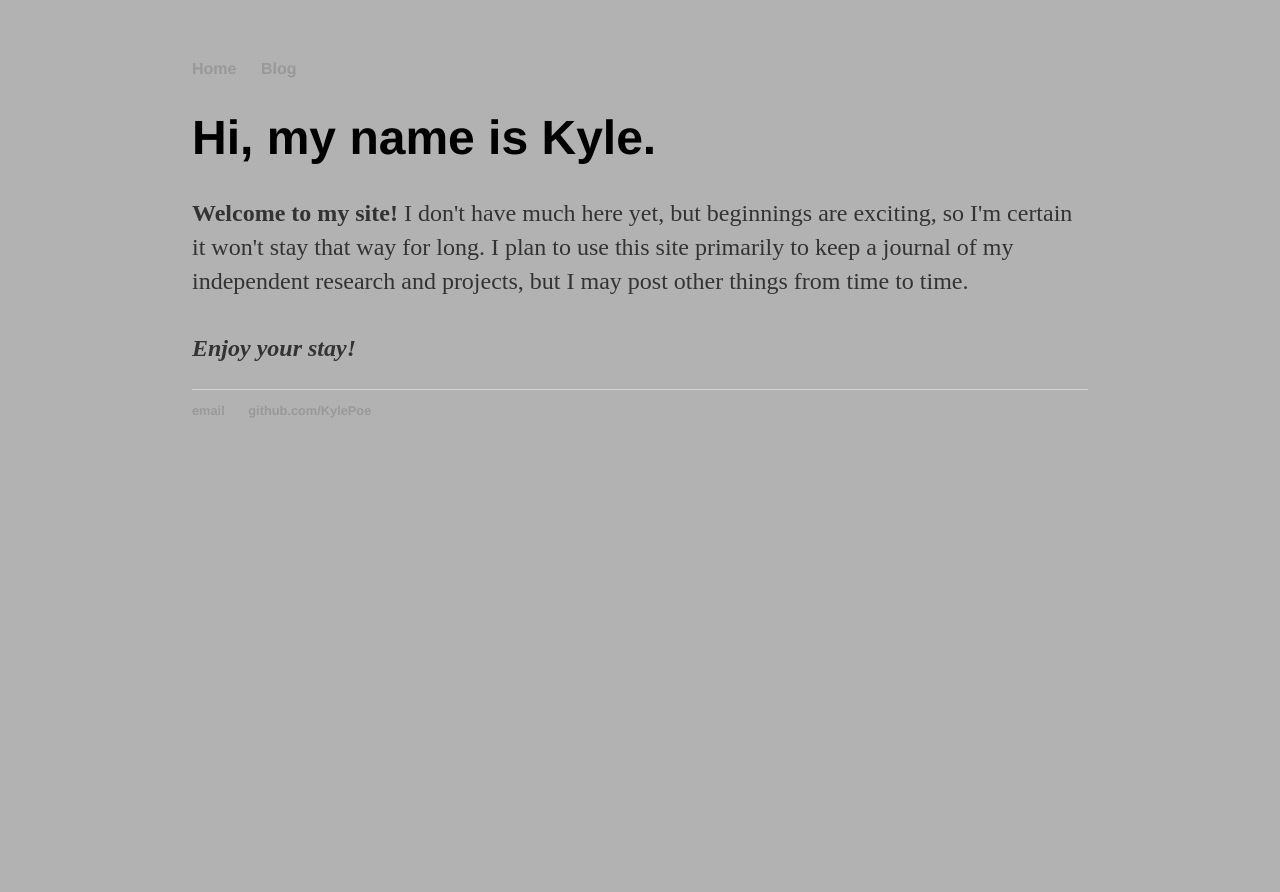
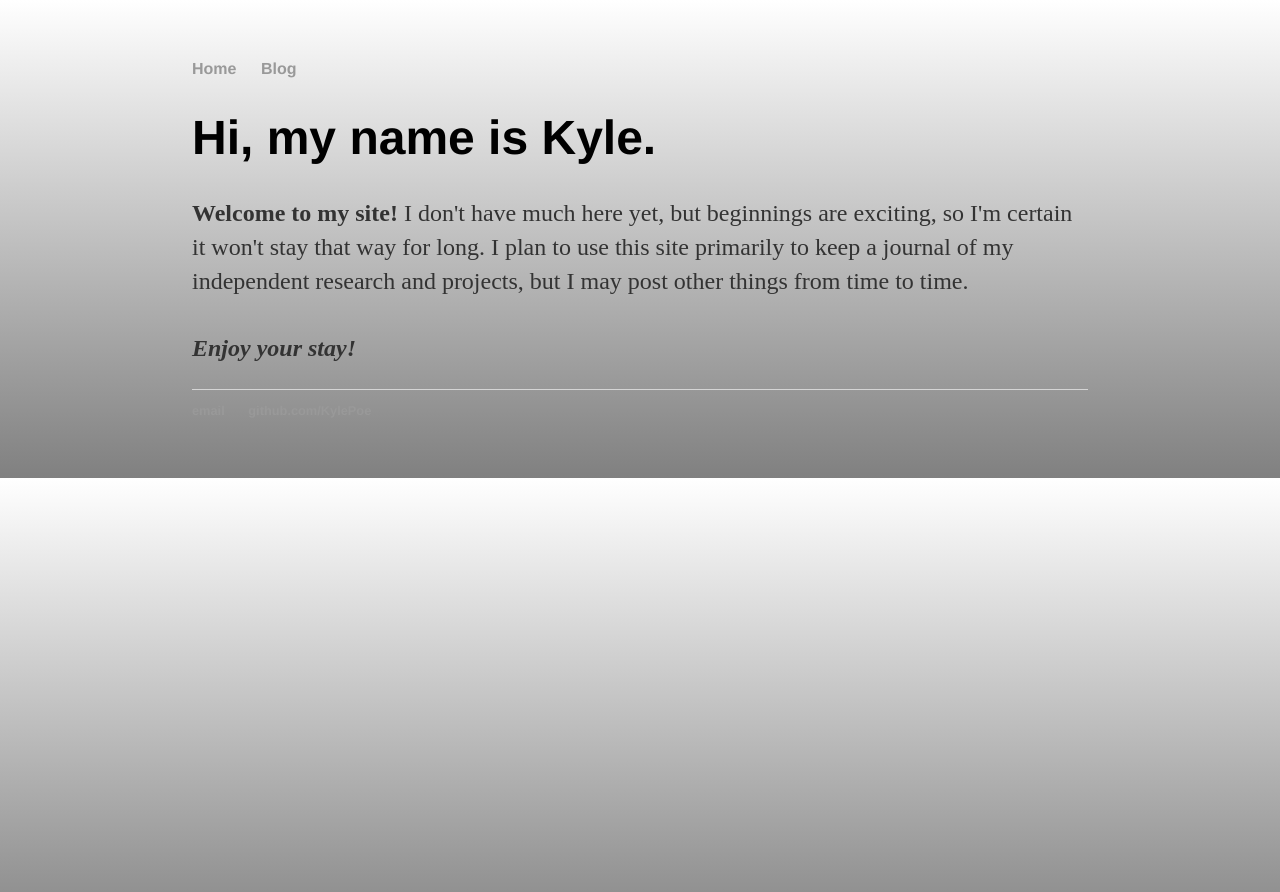
Before and after one commit to KylePoe/kylepoe.info, a Jekyll site: the page built from index.html, in a window 1280 px wide. Shown: the top 892 px of the page. Built offline with Jekyll 4.4.1, drawn with Linux system fonts in a browser that asks for light colours.

Commit message:
Update main.css

```diff
--- a/css/main.css
+++ b/css/main.css
@@ -1,7 +1,7 @@
 body {
     margin: 60px auto;
     width: 70%;
-    background-color: #b2b2b2;
+    background: linear-gradient(white, gray);
 }
 nav ul, footer ul {
     font-family:'Helvetica', 'Arial', 'Sans-Serif';
```
